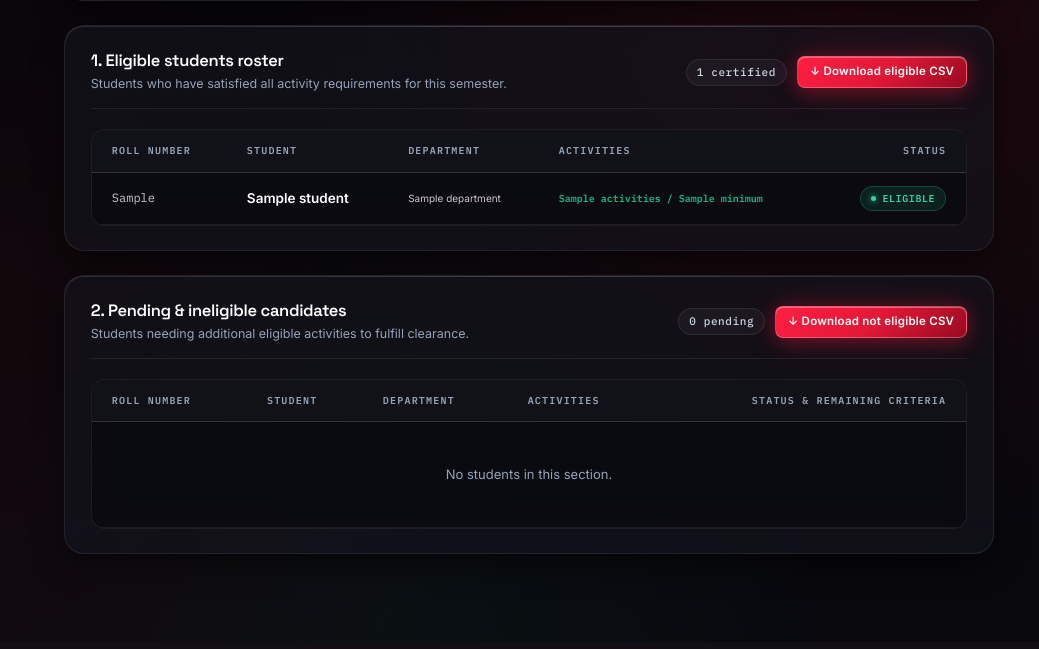
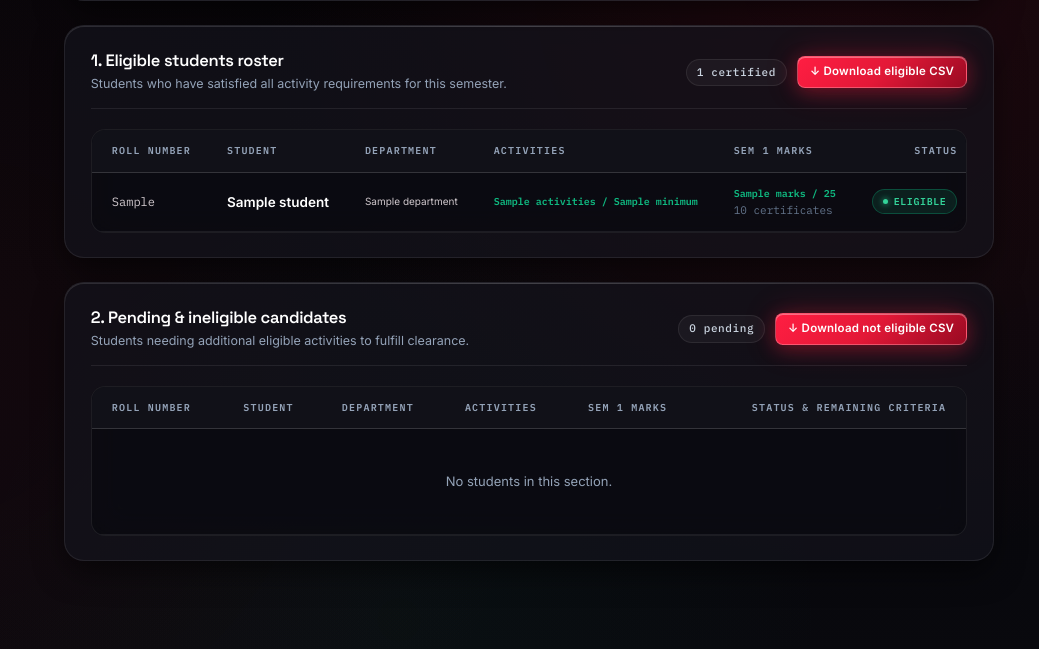
Before and after one commit to anujdm12/YRC, a Flask app: template templates/semester_detail.html in a window 1280 px wide. Shown: the part 900-1549 px from the top of the page, without its empty margins (241-1280 px from the left). Before the commit the page ends 1457 px from the top, so only its background shows below. Run offline with Flask 3, Linux system fonts and the light colour scheme; the template is opened without the code that fills it: most values are stand-ins (such as "Sample title", 1, 10 or a date in 2020); some libraries are stand-ins or nearby versions.

Commit message:
Add Semester 1 marks calculation

```diff
--- a/app.py
+++ b/app.py
@@ -2358,9 +2358,12 @@ def semester_eligibility_many(semester_id, student_ids):
     placeholders=','.join('?' for _ in ids)
     activity_rows=conn.execute("SELECT a.student_id,COUNT(DISTINCT a.event_id) AS activities FROM attendance a JOIN events e ON e.id=a.event_id WHERE a.status='Present' AND e.status<>'Cancelled' AND e.counts_for_eligibility=1 AND e.semester=? AND a.student_id IN ("+placeholders+") GROUP BY a.student_id",[semester_id,*ids]).fetchall() if semester else []
     activities={r['student_id']:r['activities'] for r in activity_rows}
+    certificate_rows=conn.execute("SELECT student_id,COUNT(DISTINCT LOWER(TRIM(certificate_type))) AS certificates FROM semester_certificates WHERE semester_id=? AND status='Verified' AND student_id IN ("+placeholders+") GROUP BY student_id",[semester_id,*ids]).fetchall() if semester_id==1 and semester else []
+    certificates={r['student_id']:r['certificates'] for r in certificate_rows}
     results={}; history=[]
     for student_id in ids:
         count=activities.get(student_id,0)
+        certificate_count=certificates.get(student_id,0) if semester_id==1 else 0
         if not semester or not rules:
             result={'status':'INCOMPLETE_RECORDS','activities':count,'minimum':minimum,'reasons':['Eligibility criteria have not been configured.' if semester else 'Semester configuration is missing.']}
         else:
@@ -2372,10 +2375,23 @@ def semester_eligibility_many(semester_id, student_ids):
                 reasons=['You have met the activity requirement.']
             status='ELIGIBLE' if count>=minimum else 'NOT_ELIGIBLE'
             result={'status':status,'activities':count,'minimum':minimum,'reasons':reasons}
+        if semester_id==1:
+            result['certificates']=certificate_count
+            result['marks']=semester_one_marks(count,certificate_count)
         results[student_id]=result
         history.append((semester_id,student_id,result['status'],'; '.join(result['reasons'])))
     conn.executemany('INSERT INTO semester_eligibility_history(semester_id,student_id,status,reasons) VALUES(?,?,?,?) ON CONFLICT(semester_id,student_id) DO UPDATE SET status=excluded.status,reasons=excluded.reasons,calculated_at=CURRENT_TIMESTAMP',history)
     return results
+
+def semester_one_marks(activities, certificates):
+    """Return Semester 1 marks from distinct completed activities and verified certificates."""
+    activities=max(0,int(activities or 0)); certificates=max(0,int(certificates or 0))
+    if activities>=5 or (activities>=3 and certificates>=1): return 25
+    if activities==2 and certificates>=2: return 20
+    if activities==2 and certificates==1: return 15
+    if activities==2: return 10
+    if activities==1 and certificates>=1: return 10
+    return 0
 
 def semester_eligibility(semester_id, student_id):
     """Calculate one student's result through the shared batch calculation service."""
@@ -2446,14 +2462,16 @@ def semester_report_csv(semester_id):
     semester=db().execute('SELECT name FROM semesters WHERE id=?',(semester_id,)).fetchone()
     if not semester: return 'Semester not found',404
     output=io.StringIO(); writer=csv.writer(output)
-    writer.writerow(['Semester','Register number','Student','Department','Class','Activities completed','Activities required','Status','Remaining requirements'])
+    writer.writerow(['Semester','Register number','Student','Department','Class','Activities completed','Activities required','Status','Remaining requirements'] + (['Certificate courses','Semester 1 marks'] if semester_id==1 else []))
     students=db().execute("SELECT id,register_no,name,department,class_name FROM students WHERE yrc_status='Active' AND department_id IN ("+','.join('?' for _ in g.admin_department_ids)+") ORDER BY name",tuple(g.admin_department_ids)).fetchall() if g.admin['role']=='department_admin' else db().execute("SELECT id,register_no,name,department,class_name FROM students WHERE yrc_status='Active' ORDER BY name").fetchall()
     results=semester_eligibility_many(semester_id,[student['id'] for student in students])
     for student in students:
         result=results[student['id']]
         is_eligible=result['status']=='ELIGIBLE'
         if (section=='eligible') != is_eligible: continue
-        writer.writerow([semester['name'],student['register_no'],student['name'],student['department'],student['class_name'],result['activities'],result['minimum'],result['status'],'; '.join(result['reasons'])])
+        values=[semester['name'],student['register_no'],student['name'],student['department'],student['class_name'],result['activities'],result['minimum'],result['status'],'; '.join(result['reasons'])]
+        if semester_id==1: values.extend([result['certificates'],result['marks']])
+        writer.writerow(values)
     db().commit()
     return Response('\ufeff'+output.getvalue(),mimetype='text/csv',headers={'Content-Disposition':f'attachment; filename="semester-{semester_id}-{section}.csv"'})
 
--- a/templates/semester_detail.html
+++ b/templates/semester_detail.html
@@ -114,6 +114,7 @@
           <th>STUDENT</th>
           <th>DEPARTMENT</th>
           <th>ACTIVITIES</th>
+          {% if semester.id == 1 %}<th>SEM 1 MARKS</th>{% endif %}
           <th>STATUS</th>
         </tr>
       </thead>
@@ -124,11 +125,12 @@
           <td class="table-title">{{ row.student.name }}</td>
           <td>{{ row.student.department }}</td>
           <td><b style="font-family:var(--font-mono);color:var(--emerald-core)">{{ row.result.activities }} / {{ row.result.minimum }}</b></td>
+          {% if semester.id == 1 %}<td><b style="font-family:var(--font-mono);color:var(--emerald-core)">{{ row.result.marks }} / 25</b><small class="cell-sub">{{ row.result.certificates }} certificates</small></td>{% endif %}
           <td><span class="badge present">ELIGIBLE</span></td>
         </tr>
         {% else %}
         <tr>
-          <td colspan="5" class="empty-cell">No students have achieved full eligibility for this term yet.</td>
+          <td colspan="{{ 6 if semester.id == 1 else 5 }}" class="empty-cell">No students have achieved full eligibility for this term yet.</td>
         </tr>
         {% endfor %}
       </tbody>
@@ -155,6 +157,7 @@
           <th>STUDENT</th>
           <th>DEPARTMENT</th>
           <th>ACTIVITIES</th>
+          {% if semester.id == 1 %}<th>SEM 1 MARKS</th>{% endif %}
           <th>STATUS &amp; REMAINING CRITERIA</th>
         </tr>
       </thead>
@@ -165,6 +168,7 @@
           <td class="table-title">{{ row.student.name }}</td>
           <td>{{ row.student.department }}</td>
           <td><b style="font-family:var(--font-mono)">{{ row.result.activities }} / {{ row.result.minimum }}</b></td>
+          {% if semester.id == 1 %}<td><b style="font-family:var(--font-mono)">{{ row.result.marks }} / 25</b><small class="cell-sub">{{ row.result.certificates }} certificates</small></td>{% endif %}
           <td>
             <span class="badge absent">NOT ELIGIBLE</span>
             {% if row.result.reasons %}
@@ -174,7 +178,7 @@
         </tr>
         {% else %}
         <tr>
-          <td colspan="5" class="empty-cell">No students in this section.</td>
+          <td colspan="{{ 6 if semester.id == 1 else 5 }}" class="empty-cell">No students in this section.</td>
         </tr>
         {% endfor %}
       </tbody>
```
Also changed, not shown: tests/test_semester_eligibility.py (+20 -0 lines).
